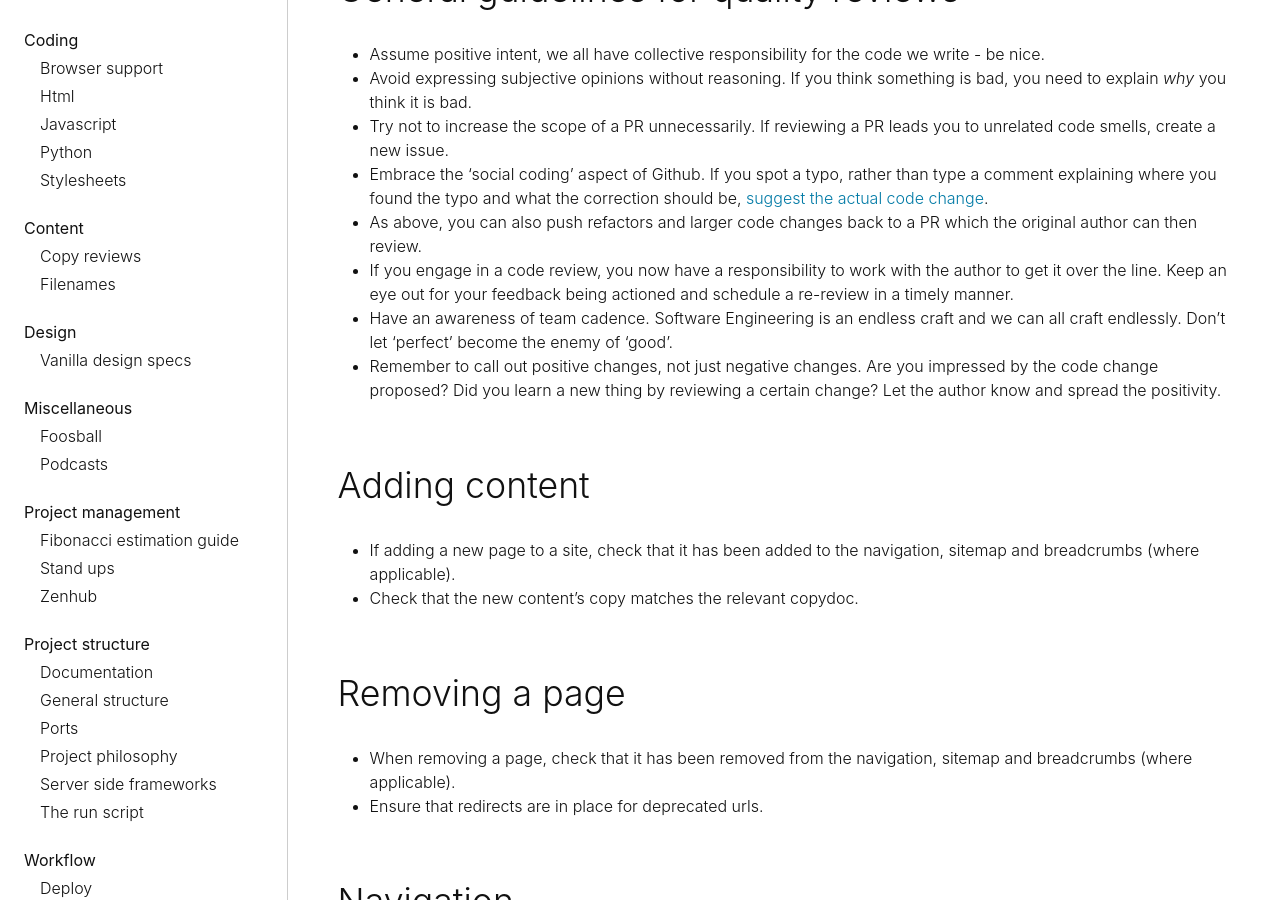
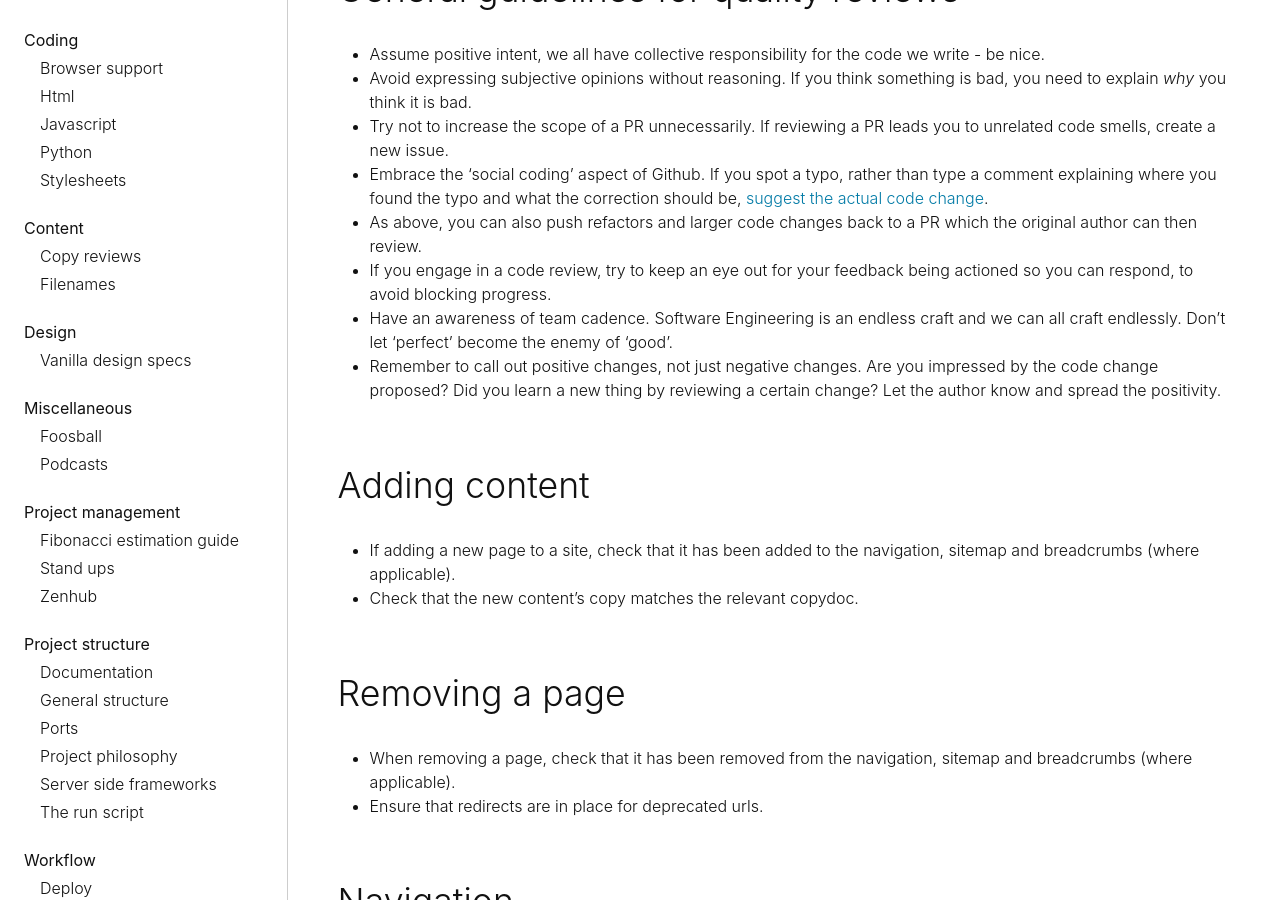
Before and after one commit to canonical-web-and-design/practices, a Jekyll site: the page built from workflow/qa-steps.md, in a window 1280 px wide and 900 px high, scrolled down 502 px. Built offline with Jekyll 4.4.1, drawn with Linux system fonts in a browser that asks for light colours; some web fonts are replaced.

Commit message:
Update etiquette point on not blocking PRs
Co-Authored-By: barrymcgee <barrymcgee@users.noreply.github.com>

```diff
--- a/workflow/qa-steps.md
+++ b/workflow/qa-steps.md
@@ -12,7 +12,7 @@ In this section you will find a list of steps to take when reviewing PRs, in ord
 - Try not to increase the scope of a PR unnecessarily. If reviewing a PR leads you to unrelated code smells, create a new issue.
 - Embrace the 'social coding' aspect of Github. If you spot a typo, rather than type a comment explaining where you found the typo and what the correction should be, [suggest the actual code change](https://help.github.com/articles/incorporating-feedback-in-your-pull-request/#applying-a-suggested-change).
 - As above, you can also push refactors and larger code changes back to a PR which the original author can then review.
-- If you engage in a code review, you now have a responsibility to work with the author to get it over the line. Keep an eye out for your feedback being actioned and schedule a re-review in a timely manner.
+- If you engage in a code review, try to keep an eye out for your feedback being actioned so you can respond, to avoid blocking progress.
 - Have an awareness of team cadence. Software Engineering is an endless craft and we can all craft endlessly. Don't let 'perfect' become the enemy of 'good'.
 - Remember to call out positive changes, not just negative changes. Are you impressed by the code change proposed? Did you learn a new thing by reviewing a certain change? Let the author know and spread the positivity.
 
```
